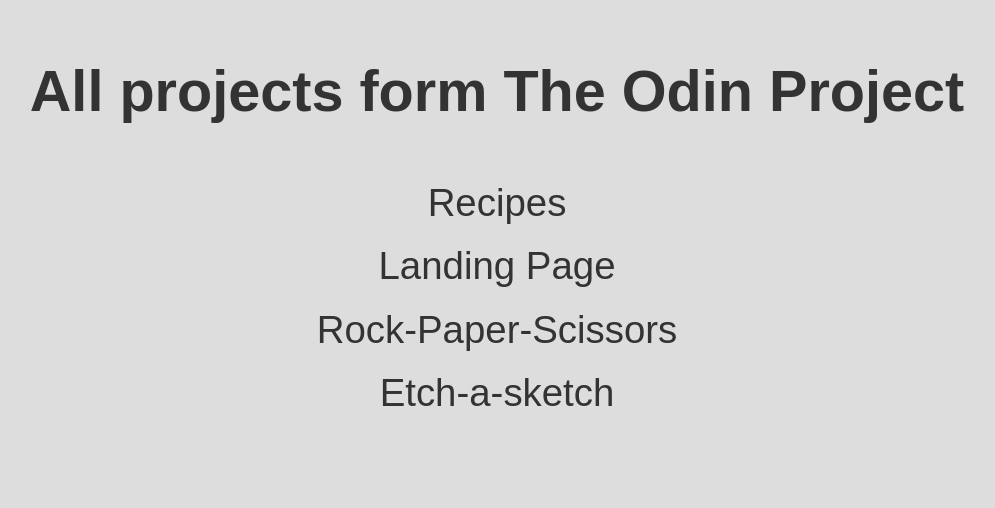
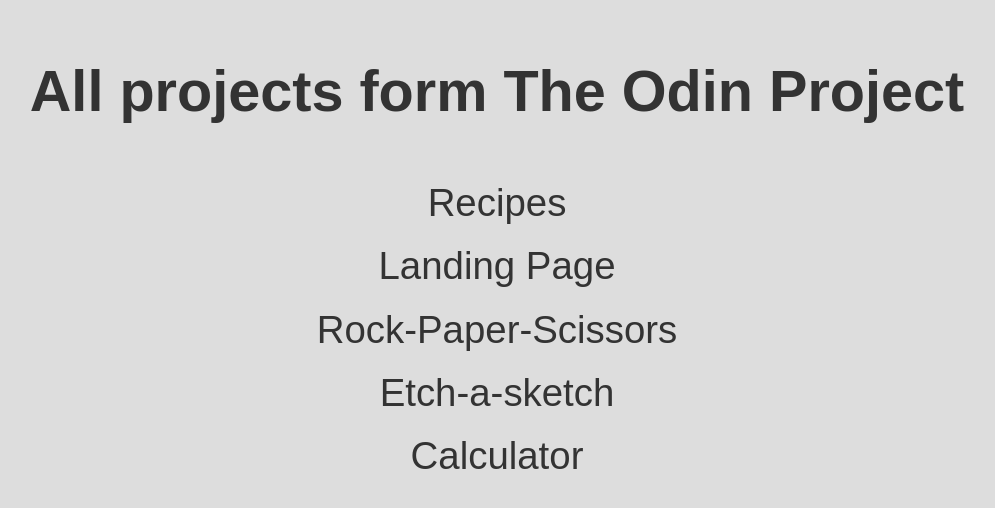
Before and after one commit to rsliapwebd/theodinproject, a plain HTML site: page index.html in a window 1280 px wide. Shown: the whole page, without its empty margins (143-1138 px from the left). Drawn offline with Linux system fonts and the light colour scheme.

Commit message:
Add calculator project

```diff
--- a/index.html
+++ b/index.html
@@ -14,6 +14,7 @@
       <li><a href="landing-page/index.html">Landing Page</a></li>
       <li><a href="rock-paper-scissors/index.html">Rock-Paper-Scissors</a></li>
       <li><a href="etch-a-sketch/index.html">Etch-a-sketch</a></li>
+      <li><a href="calculator/index.html">Calculator</a></li>
     </ul>
   </body>
 </html>
```
